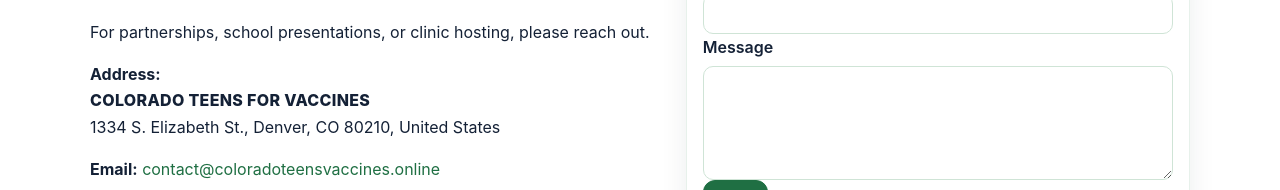
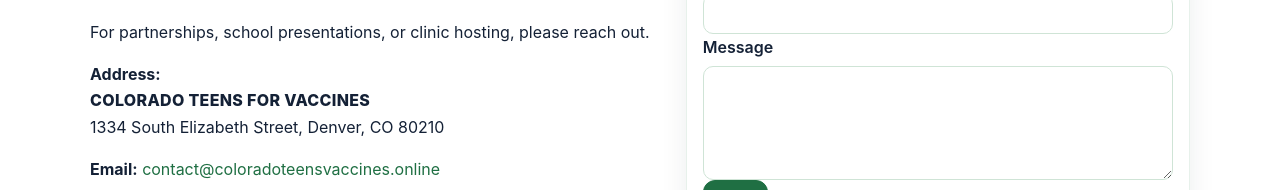
Before and after one commit to thuanbg111/Colorado-Teens-for-Vaccines, a plain HTML site: page contact.html in a window 1280 px wide. Shown: the part 254-444 px from the top of the page. Drawn offline with Linux system fonts and the light colour scheme.

Commit message:
Update contact.html

```diff
--- a/contact.html
+++ b/contact.html
@@ -30,7 +30,7 @@
     <div>
       <h1><span class="upper-strong">Colorado Teens for Vaccines</span></h1>
       <p>For partnerships, school presentations, or clinic hosting, please reach out.</p>
-      <p><strong>Address:</strong><br><span class="upper-strong">Colorado Teens for Vaccines</span><br>1334 S. Elizabeth St., Denver, CO 80210, United States</p>
+      <p><strong>Address:</strong><br><span class="upper-strong">Colorado Teens for Vaccines</span><br>1334 South Elizabeth Street, Denver, CO 80210</p>
       <p><strong>Email:</strong> <a href="mailto:contact@coloradoteensvaccines.online">contact@coloradoteensvaccines.online</a></p>
       <p><strong>Phone:</strong> <a href="tel:+17854910978">+17854910978</a></p>
     </div>
```
